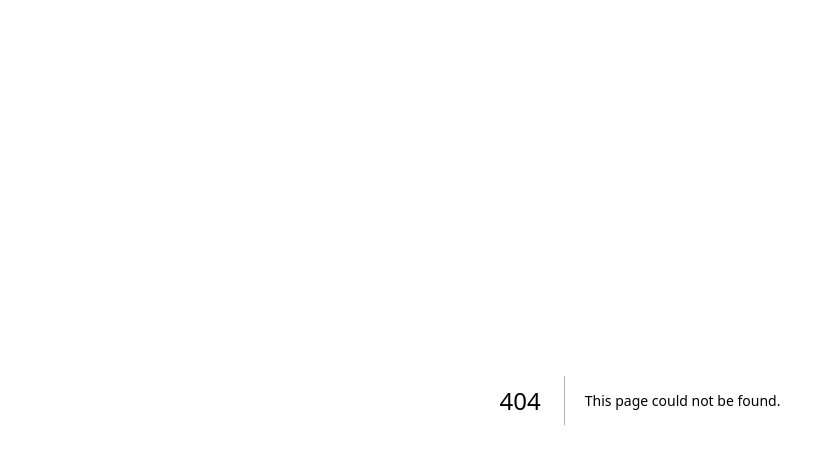
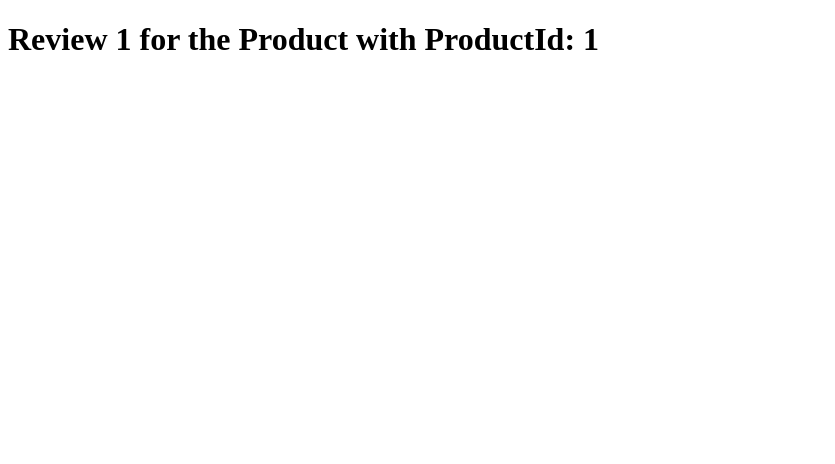
Before and after one commit to nilanchala-samal/next.js-learnings, a Next.js app in the folder routing-demo/: page /products/1/reviews/1 in a window 1280 px wide. Before the commit this address had no page. Shown: the top 464 px of the page, without its empty margins (0-835 px from the left). Built offline with nearby package versions, Linux system fonts and the light colour scheme.

Commit message:
Nested Dynamic Routes

```diff
--- /dev/null
+++ b/routing-demo/src/app/products/[productId]/reviews/[reviewId]/page.tsx
@@ -0,0 +1,14 @@
+const ReviewDetails = ({params} : {
+    params : {
+        productId: string,
+        reviewId: string
+    }
+}) => {
+  return (
+    <h1>
+      Review {params.reviewId} for the Product with ProductId: {params.productId}
+    </h1>
+  )
+};
+
+export default ReviewDetails;
```
